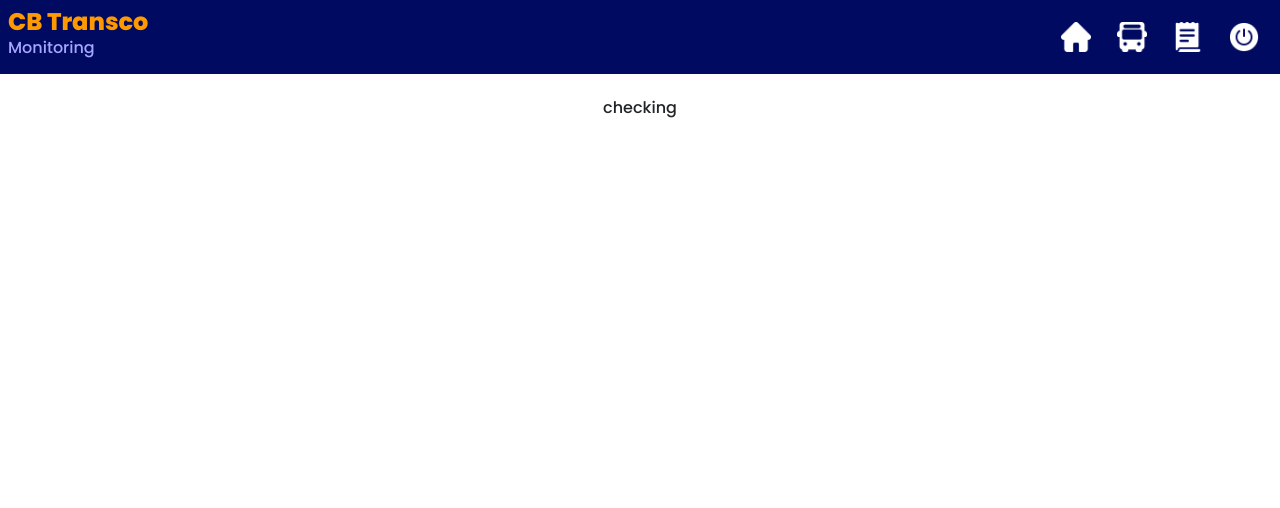
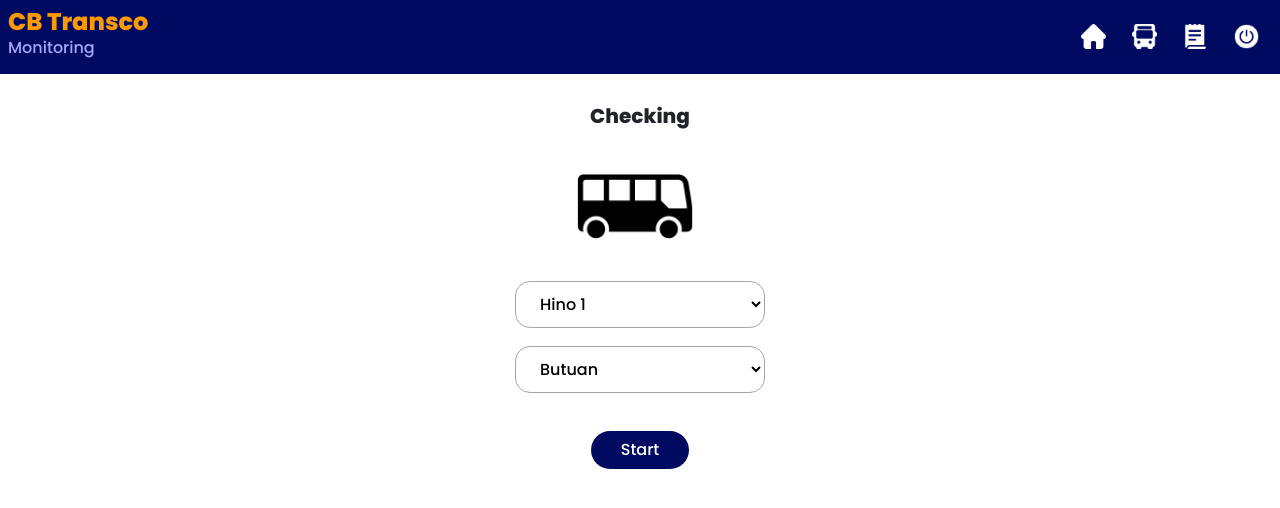
Before and after one commit to iyyseee/front-end-monitoring-system-app, a React (Create React App) app: page /checking in a window 1280 px wide. Shown: the top 508 px of the page. Built offline with nearby package versions, Linux system fonts and the light colour scheme.

Commit message:
added checking route

```diff
--- a/src/Routes/Checking.js
+++ b/src/Routes/Checking.js
@@ -1,10 +1,31 @@
 import React from 'react'
 import Dashboard from '../Components/Dashboard'
+import { useState } from 'react';
+function Checking() {
 
-function Checking() {
+    const [origin, setorigin] = useState([ 'Butuan' , 'Cabadbaran']);
+
+    const [hino, sethino] = useState(['Hino 1' , 'Hino 2']);
+
   return (
     <Dashboard>
-        checking
+        <h5><b>Checking</b></h5>
+        <img className='icon-primary' src='/imgs/bus.png' alt=''/>
+        <select name='origin' className='input-primary s-1'>
+            {hino.map((hino , index)=>{
+                return (
+                    <option key={index}>{hino}</option>
+                )
+            })}
+        </select>
+        <select name='origin' className='input-primary s-1'>
+            {origin.map((org , index)=>{
+                return (
+                    <option key={index}>{org}</option>
+                )
+            })}
+        </select>
+        <button className='btn-primary'>Start</button>
     </Dashboard>
   )
 }
--- a/src/Routes/Login.js
+++ b/src/Routes/Login.js
@@ -43,8 +43,8 @@ function Login() {
               </div>
           </div>
           <p>Login your dispatcher account</p>
-          <input className={isEmail ? 'input-primary error' : 'input-primary'} type='email' placeholder='email' value={inputs.email} onChange={e=>setinputs({...inputs , email : e.target.value})} />
-          <input className={isPassword ? 'input-primary error' : 'input-primary'} type={showPass ? 'text' : 'password'} placeholder='password' value={inputs.password} onChange={e=>setinputs({...inputs , password : e.target.value})} />
+          <input className={isEmail ? 'input-primary error s-1' : 'input-primary s-1'} type='email' placeholder='email' value={inputs.email} onChange={e=>setinputs({...inputs , email : e.target.value})} />
+          <input className={isPassword ? 'input-primary error s-1' : 'input-primary s-1'} type={showPass ? 'text' : 'password'} placeholder='password' value={inputs.password} onChange={e=>setinputs({...inputs , password : e.target.value})} />
           <div className='d-flex flex-row gap-2'>
             <input onClick={() => showPass ? setshowPass(false) : setshowPass(true)} type='checkbox' id='showpass' />
             <label htmlFor='showpass'>Show password</label>
--- a/src/styles/main.css
+++ b/src/styles/main.css
@@ -19,8 +19,8 @@
 }
 
 .navs-icon{
-    width: 30px;
-    height: 30px;
+    width: 25px;
+    height: 25px;
     object-fit: contain;
 }
 
@@ -52,6 +52,10 @@
     border-radius: 20px !important;
 }
 
+/* fix size class */
+.s-1{
+    width: 250px;
+}
 
 
 /* Login */
```
